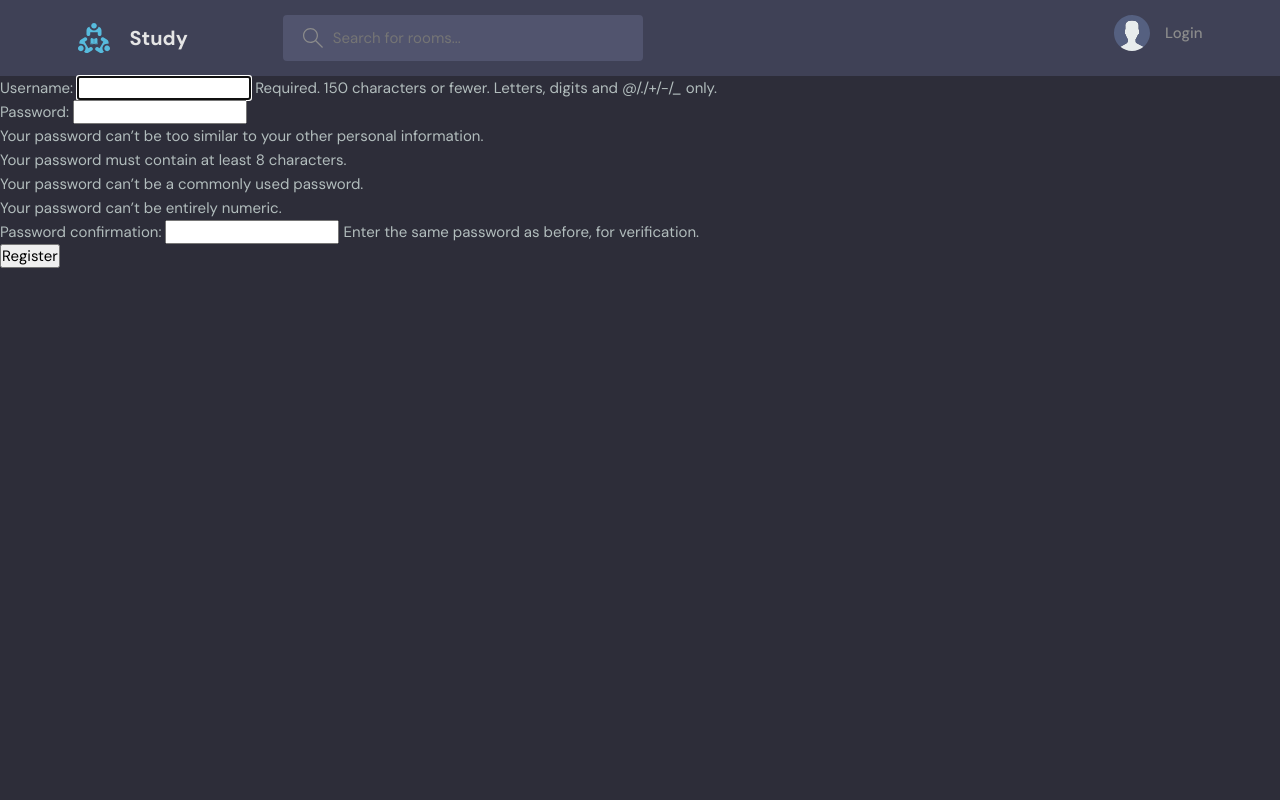
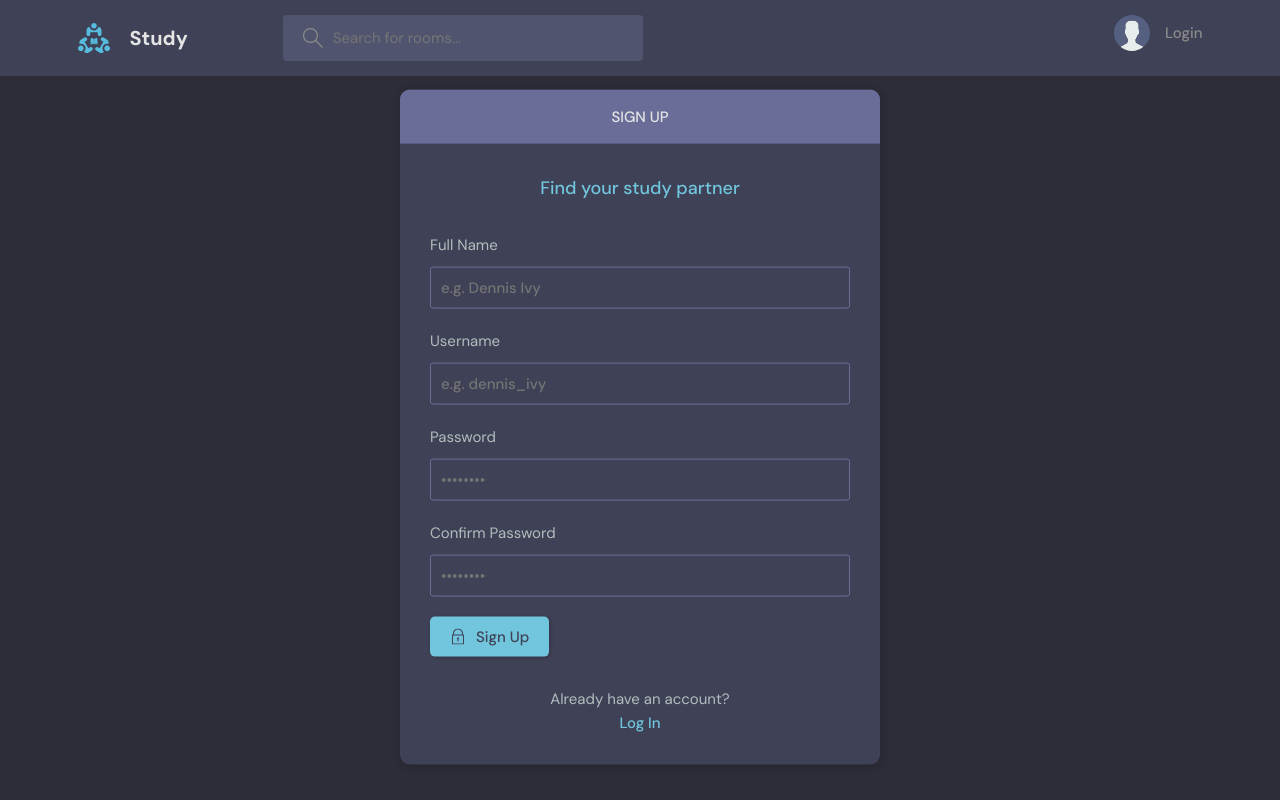
Before and after one commit to degisew/HubSpot, a Django app: page /register/ in a window 1280 px wide. Run offline with Django 4.2, Linux system fonts and the light colour scheme.

Commit message:
Installed theme

```diff
--- a/core/templates/core/register.html
+++ b/core/templates/core/register.html
@@ -1,12 +1,81 @@
-{% extends "index.html" %}
+{% extends "index.html" %} {% block content %}
+<main class="auth layout">
+  <div class="container">
+    <div class="layout__box">
+      <div class="layout__boxHeader">
+        <div class="layout__boxTitle">
+          <h3>Sign up</h3>
+        </div>
+      </div>
+      <div class="layout__body">
+        <h2 class="auth__tagline">Find your study partner</h2>
 
-{% block content %}
-    <div>
-        <form action="" method="POST">
-            {% csrf_token %}
-            {{form.as_p}}
-            <input type="submit" value="Register">
+        <form class="form" action="#">
+          <div class="form__group form__group">
+            <label for="fullname">Full Name</label>
+            <input
+              id="fullname"
+              name="fullname"
+              type="text"
+              placeholder="e.g. Dennis Ivy"
+            />
+          </div>
+          <div class="form__group form__group">
+            <label for="room_name">Username</label>
+            <input
+              id="username"
+              name="username"
+              type="text"
+              placeholder="e.g. dennis_ivy"
+            />
+          </div>
+          <div class="form__group">
+            <label for="password">Password</label>
+            <input
+              id="password"
+              name="password"
+              type="password"
+              placeholder="&bull;&bull;&bull;&bull;&bull;&bull;&bull;&bull;"
+            />
+          </div>
 
+          <div class="form__group">
+            <label for="confirm_password">Confirm Password</label>
+            <input
+              id="confirm_password"
+              name="confirm_password"
+              type="password"
+              placeholder="&bull;&bull;&bull;&bull;&bull;&bull;&bull;&bull;"
+            />
+          </div>
+
+          <button class="btn btn--main" type="submit">
+            <svg
+              version="1.1"
+              xmlns="http://www.w3.org/2000/svg"
+              width="32"
+              height="32"
+              viewBox="0 0 32 32"
+            >
+              <title>lock</title>
+              <path
+                d="M27 12h-1v-2c0-5.514-4.486-10-10-10s-10 4.486-10 10v2h-1c-0.553 0-1 0.447-1 1v18c0 0.553 0.447 1 1 1h22c0.553 0 1-0.447 1-1v-18c0-0.553-0.447-1-1-1zM8 10c0-4.411 3.589-8 8-8s8 3.589 8 8v2h-16v-2zM26 30h-20v-16h20v16z"
+              ></path>
+              <path
+                d="M15 21.694v4.306h2v-4.306c0.587-0.348 1-0.961 1-1.694 0-1.105-0.895-2-2-2s-2 0.895-2 2c0 0.732 0.413 1.345 1 1.694z"
+              ></path>
+            </svg>
+
+            Sign Up
+          </button>
         </form>
+
+        <div class="auth__action">
+          <p>Already have an account?</p>
+          <a href="{% url 'login' %}" class="btn btn--link">Log In</a>
+        </div>
+      </div>
     </div>
+  </div>
+</main>
 {% endblock content %}
```
Also changed, not shown: core/templates/core/login.html (+57 -11 lines), core/templates/core/login_old.html (added, +16 -0 lines), core/templates/core/register_old.html (added, +12 -0 lines).
